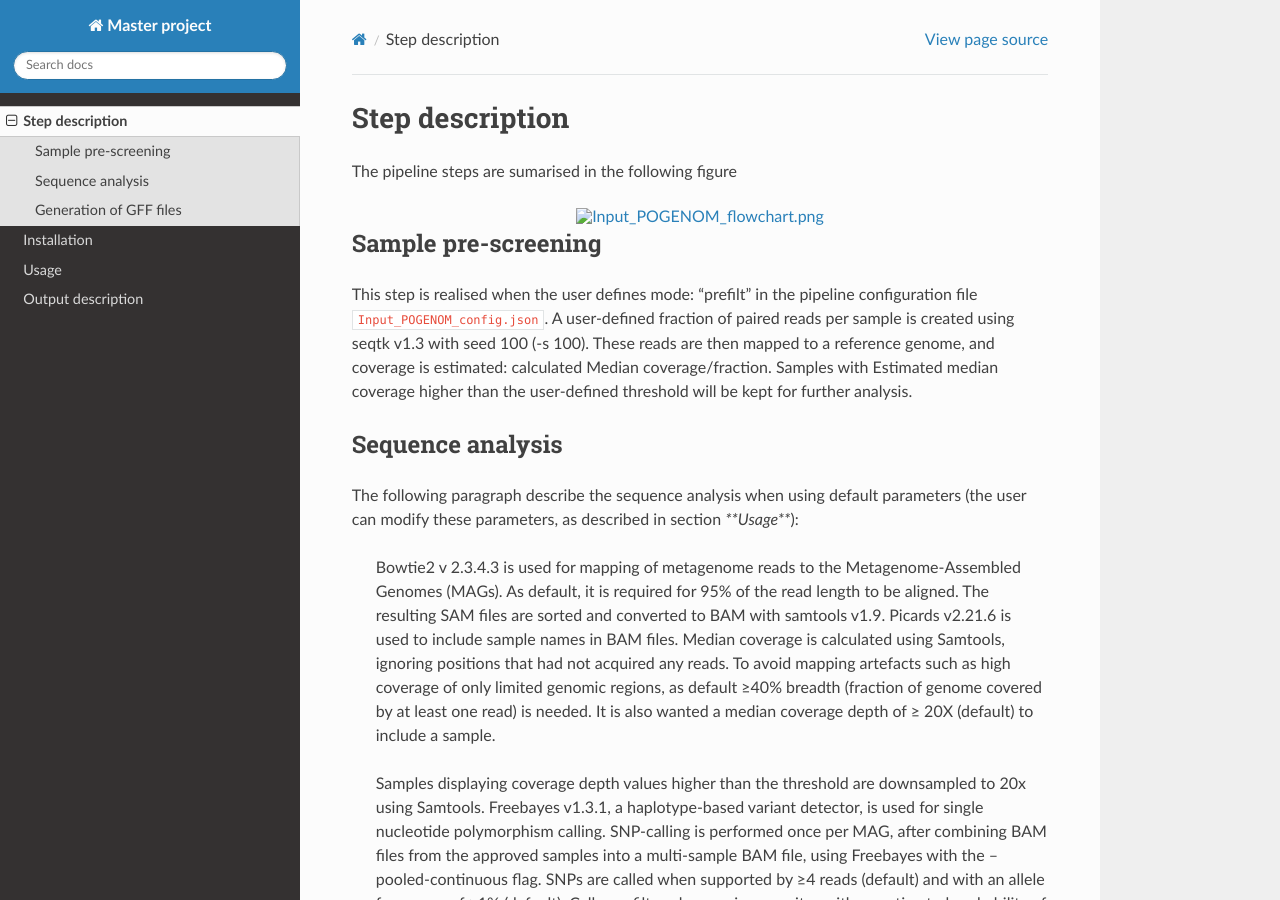
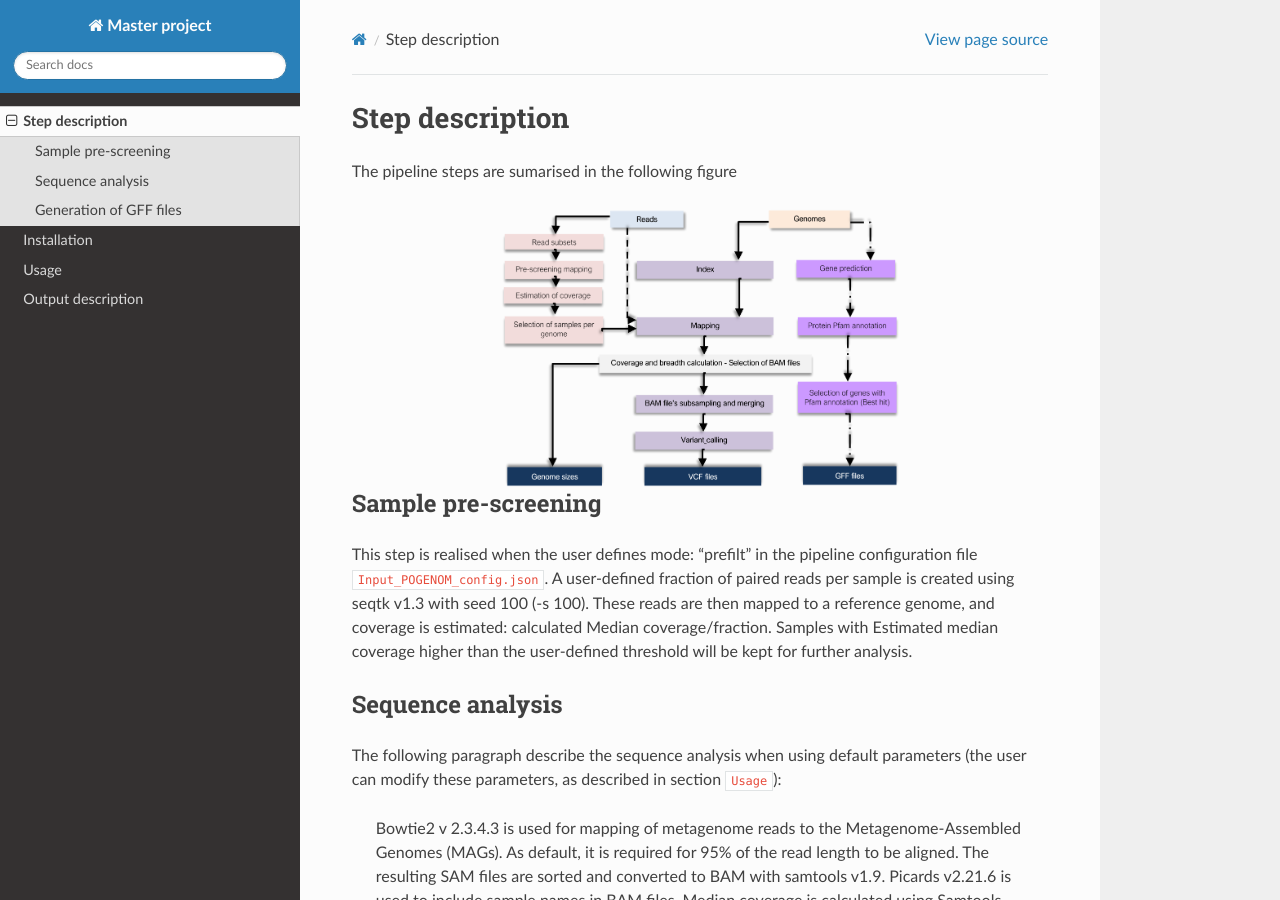
Before and after one commit to lfdelzam/MASTER, a Sphinx documentation site: the page built from docs/source/Input_POGENOM_steps.rst, in a window 1280 px wide and 900 px high. Built offline with Sphinx 7.4.7 and the Read the Docs theme 2.0.0, drawn with Linux system fonts in a browser that asks for light colours.

Commit message:
Update fig

```diff
--- a/docs/source/Input_POGENOM_steps.rst
+++ b/docs/source/Input_POGENOM_steps.rst
@@ -17,7 +17,7 @@ A user-defined fraction of paired reads per sample is created using seqtk v1.3 w
 Sequence analysis
 -----------------
 
-The following paragraph describe the sequence analysis when using default parameters (the user can modify these parameters, as described in section `**Usage**`):
+The following paragraph describe the sequence analysis when using default parameters (the user can modify these parameters, as described in section ``Usage``):
 
     Bowtie2 v 2.3.4.3 is used for mapping of metagenome reads to the Metagenome-Assembled Genomes (MAGs). As default, it is required for 95% of the read length to be aligned. The resulting SAM files are sorted and converted to BAM with samtools v1.9. Picards v2.21.6 is used to include sample names in BAM files.  Median coverage is calculated using Samtools, ignoring positions that had not acquired any reads. To avoid mapping artefacts such as high coverage of only limited genomic regions, as default ≥40% breadth (fraction of genome covered by at least one read) is needed. It is also wanted a median coverage depth of ≥ 20X (default) to include a sample.
 
```
Also changed, not shown: docs/source/Input_POGENOM_flowchart.png (added).
